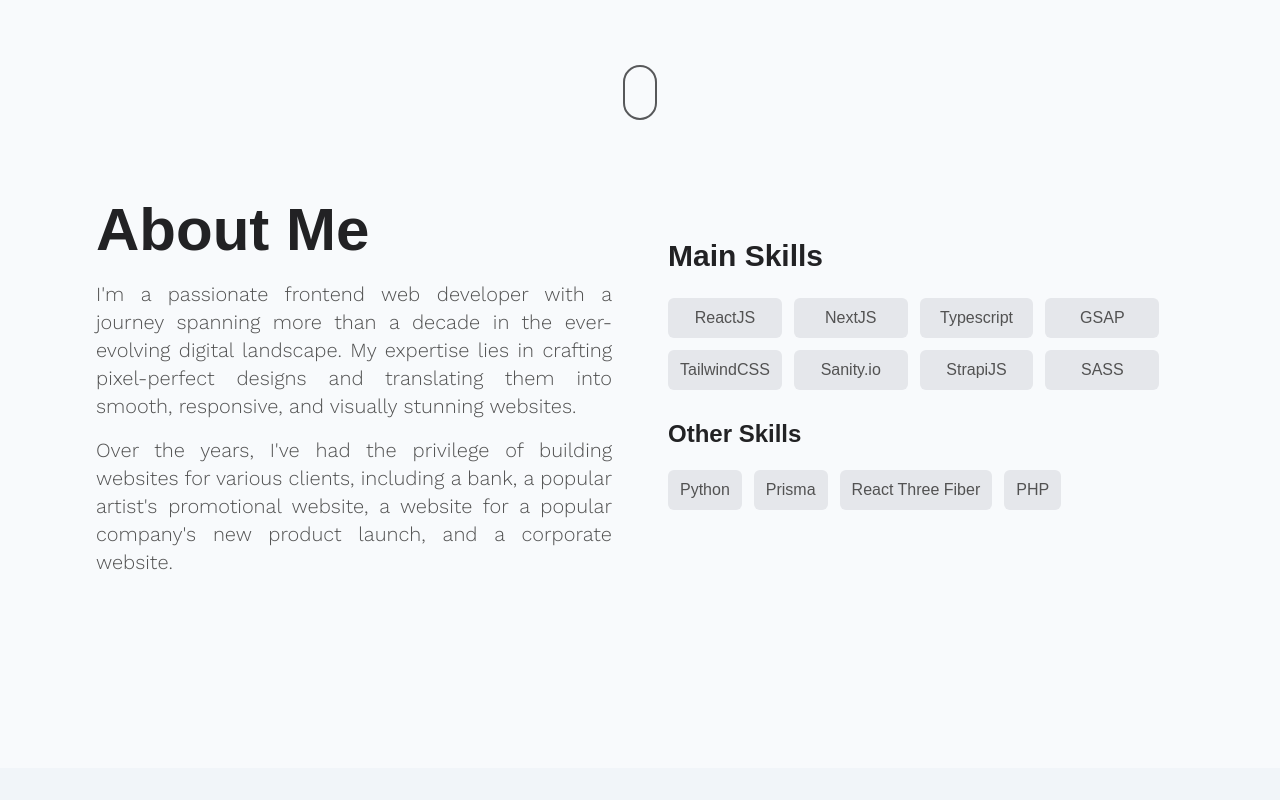
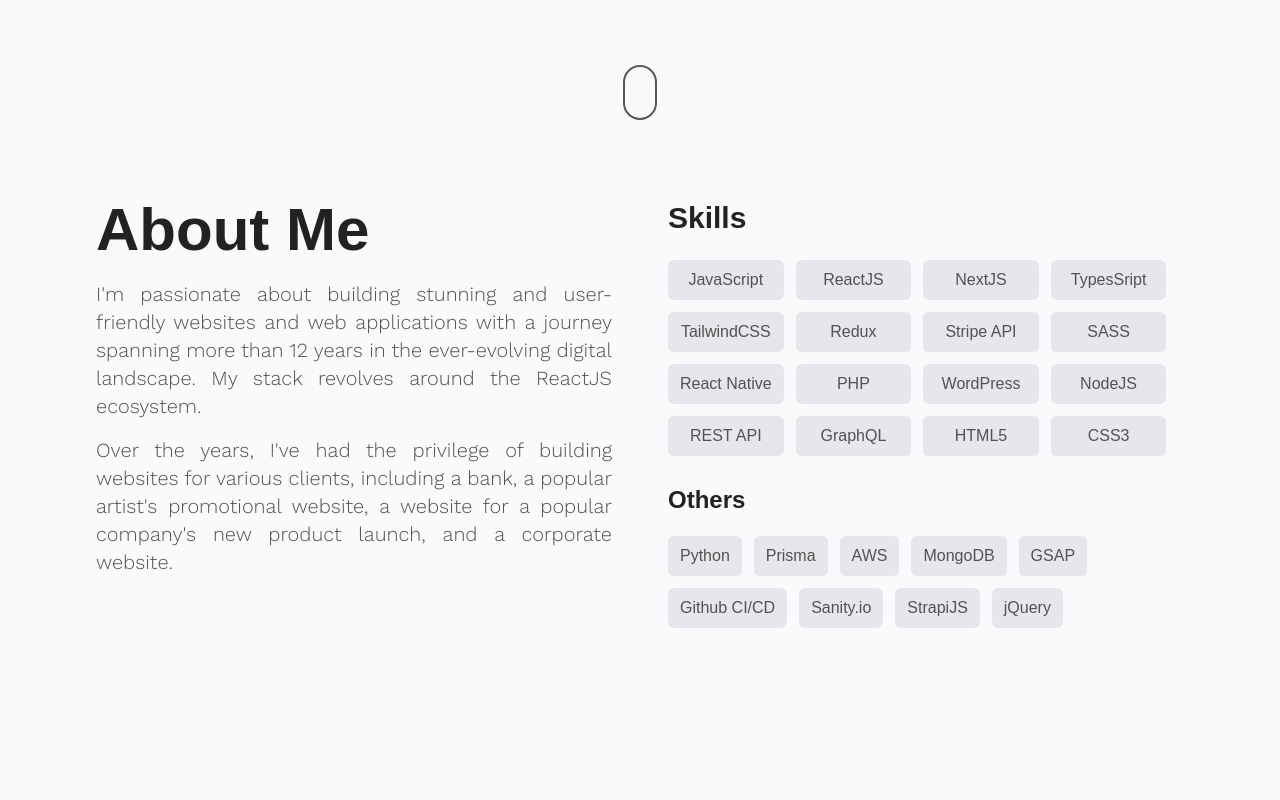
Before and after one commit to loq24/latest-portfolio, a Next.js app: page / in a window 1280 px wide. Shown: the part 680-1480 px from the top of the page. Built offline with nearby package versions, Linux system fonts and the light colour scheme; a web font is replaced by a local one.

Commit message:
Improve about section

```diff
--- a/components/about/About.tsx
+++ b/components/about/About.tsx
@@ -7,16 +7,16 @@ import Text from "../common/Text";
 export default function About() {
   return (
     <div
-      className="centered-block flex flex-col items-center pb-16 pt-20 lg:flex-row lg:gap-14 lg:pb-48"
+      className="centered-block flex flex-col items-start pb-16 pt-20 lg:flex-row lg:gap-14 lg:pb-48"
       id="about"
     >
       <div className="mb-9 w-full lg:mb-0 lg:w-1/2">
         <Heading>About Me</Heading>
         <Text className="mb-4">
-          I&apos;m a passionate frontend web developer with a journey spanning
-          more than a decade in the ever-evolving digital landscape. My
-          expertise lies in crafting pixel-perfect designs and translating them
-          into smooth, responsive, and visually stunning websites.
+          I'm passionate about building stunning and user-friendly websites and
+          web applications with a journey spanning more than 12 years in the
+          ever-evolving digital landscape. My stack revolves around the ReactJS
+          ecosystem.
         </Text>
         <Text>
           Over the years, I&apos;ve had the privilege of building websites for
@@ -27,27 +27,40 @@ export default function About() {
       </div>
       <div className="flex w-full flex-col items-start justify-center lg:w-1/2">
         <h2 className="mb-6 font-anek-bangla text-2xl font-semibold text-raisin-black sm:text-3xl">
-          Main Skills
+          Skills
         </h2>
         <div className="mb-7 grid grid-cols-2 gap-3 font-anek-bangla text-lg min-[375px]:grid-cols-3 sm:grid-cols-4">
+          <Button>JavaScript</Button>
           <Button>ReactJS</Button>
           <Button>NextJS</Button>
-          <Button>Typescript</Button>
-          <Button>GSAP</Button>
+          <Button>TypesSript</Button>
           <Button>TailwindCSS</Button>
-          <Button>Sanity.io</Button>
-          <Button>StrapiJS</Button>
+          <Button>Redux</Button>
+          <Button>Stripe API</Button>
           <Button>SASS</Button>
+          <Button>React Native</Button>
+          <Button>PHP</Button>
+          <Button>WordPress</Button>
+          <Button>NodeJS</Button>
+          <Button>REST API</Button>
+          <Button>GraphQL</Button>
+          <Button>HTML5</Button>
+          <Button>CSS3</Button>
         </div>
 
         <h3 className="mb-5 font-anek-bangla text-xl font-semibold text-raisin-black sm:text-2xl">
-          Other Skills
+          Others
         </h3>
         <div className="mb-7 flex flex-wrap gap-3 font-anek-bangla text-lg">
           <Button>Python</Button>
           <Button>Prisma</Button>
-          <Button>React Three Fiber</Button>
-          <Button>PHP</Button>
+          <Button>AWS</Button>
+          <Button>MongoDB</Button>
+          <Button>GSAP</Button>
+          <Button>Github CI/CD</Button>
+          <Button>Sanity.io</Button>
+          <Button>StrapiJS</Button>
+          <Button>jQuery</Button>
         </div>
       </div>
     </div>
```
